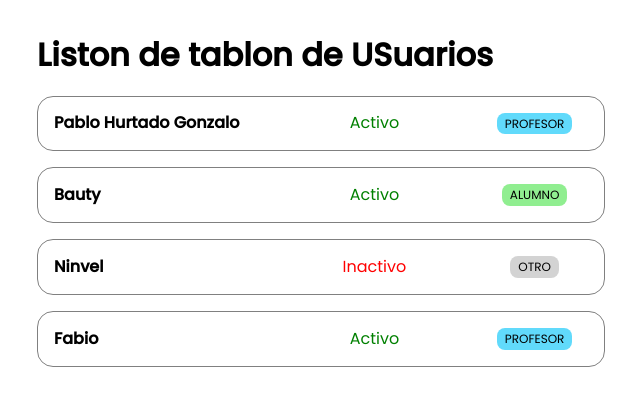
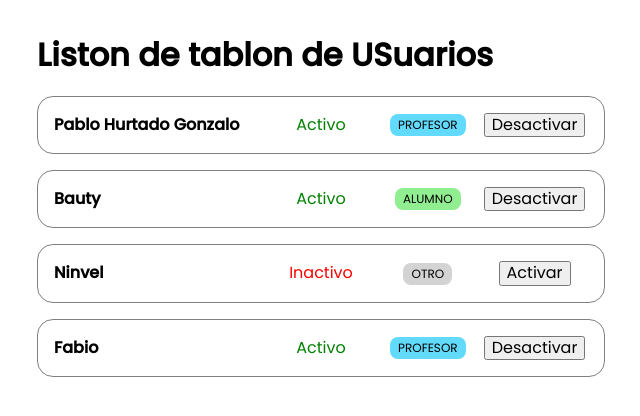
Before and after one commit to Coshiloco/Proyectos_React, a React (Vite) app: page / in a window 1280 px wide. Shown: the top 416 px of the page, without its empty margins (319-959 px from the left). Built offline with nearby package versions, Linux system fonts and the light colour scheme.

Commit message:
UseState UserRow boton

```diff
--- a/src/components/UserRow.jsx
+++ b/src/components/UserRow.jsx
@@ -1,17 +1,31 @@
+import { useState } from 'react';
 import UserRole from './UserRole';
 import style from './UserRow.module.css';
 import UserStatus from './UserStatus';
+
 const UserRow = ({ name, active, role }) => {
+	// Almacenamos el estado del usuario al momento de su creacion
+	// Para pasar el estado de activo o inactivo al ReactDOm
+	const [activeState, setActiveState] = useState(active);
 	return (
 		<div className={style.user}>
 			<div className={style.name}>
 				<span>{name}</span>
 			</div>
 			<div className={style.status}>
-				<UserStatus active={active}></UserStatus>
+				<UserStatus active={activeState}></UserStatus>
 			</div>
 			<div className={style.role}>
 				<UserRole role={role}></UserRole>
+			</div>
+			<div className={style.action}>
+				<button
+					onClick={() => {
+						setActiveState(!activeState);
+					}}
+				>
+					{activeState ? 'Desactivar' : 'Activar'}
+				</button>
 			</div>
 		</div>
 	);
```
